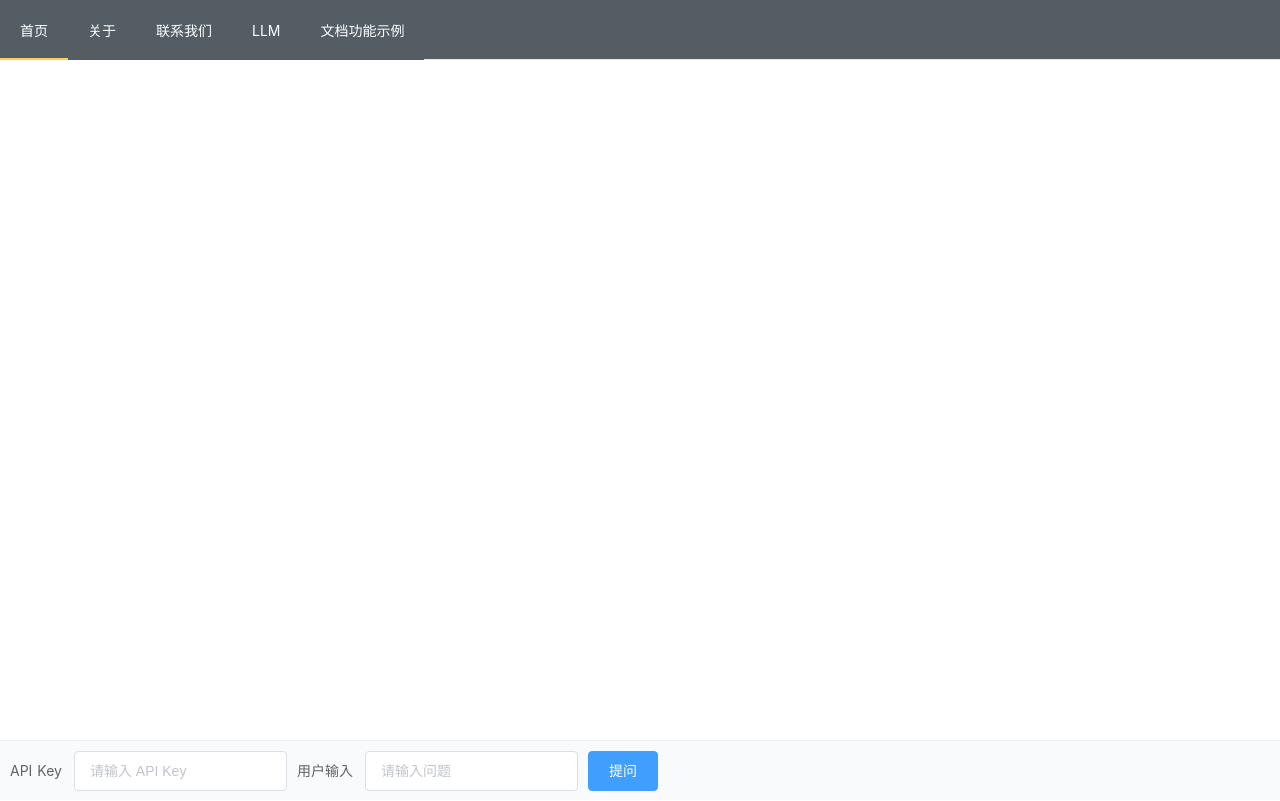
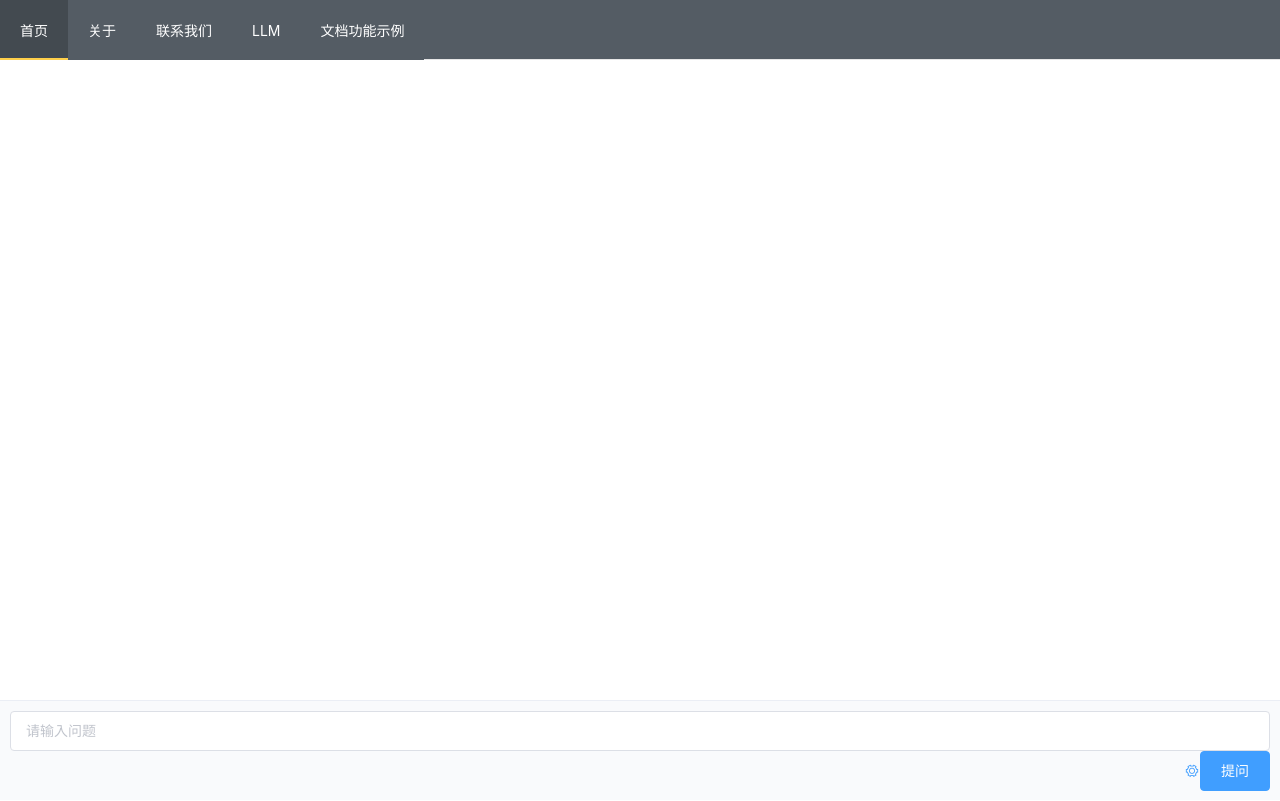
Before and after one commit to perry-ai/NexusNode16, a Nuxt app: page /LLM in a window 1280 px wide. Built offline with nearby package versions, Linux system fonts and the light colour scheme.

Commit message:
feat: support no key

```diff
--- a/pages/LLM.vue
+++ b/pages/LLM.vue
@@ -1,4 +1,3 @@
-// pages/LLM.vue
 <template>
   <el-container class="llm-container">
     <el-main>
@@ -19,7 +18,7 @@
             <div class="message-header">
               <img src="~/assets/ai.png" alt="AI Avatar" class="avatar" />
               <div class="message-name">
-                <strong>DeepSeek AI:</strong>
+                <strong>AI:</strong>
               </div>
             </div>
             <div class="message-content">
@@ -29,19 +28,26 @@
         </el-card>
       </div>
     </el-main>
-    <el-footer class="footer">
-      <el-form :model="form" inline>
-        <el-form-item label="API Key">
-          <el-input v-model="form.apikey" placeholder="请输入 API Key"></el-input>
-        </el-form-item>
-        <el-form-item label="用户输入">
-          <el-input v-model="form.userInput" placeholder="请输入问题" @keyup.enter.native="callModel"></el-input>
-        </el-form-item>
-        <el-form-item>
-          <el-button type="primary" @click="callModel">提问</el-button>
-        </el-form-item>
-      </el-form>
-    </el-footer>
+    <div class="workspace">
+      <!-- <el-form :model="form"> -->
+      <!-- <el-form-item inline> -->
+      <el-input v-model="form.userInput" placeholder="请输入问题" @keyup.enter.native="callModel"></el-input>
+      <div style="text-align: right;">
+        <el-button type="text" @click="toggleApiKeyInput">
+          <i class="el-icon-setting"></i>
+        </el-button>
+        <el-input v-show="showApiKey" v-model="form.apikey" placeholder="请输入 API Key" style="width: 200px;"></el-input>
+        <el-button type="primary" @click="callModel" :loading="loading" style="justify-content: flex-end">提问</el-button>
+        <!-- <div class="settings"> -->
+        <!-- 添加设置图标按钮 -->
+
+        <!-- 根据 showApiKey 控制 API Key 输入框的显示和隐藏 -->
+      </div>
+
+      <!-- </div> -->
+      <!-- </el-form-item> -->
+      <!-- </el-form> -->
+    </div>
   </el-container>
 </template>
 
@@ -54,17 +60,22 @@ export default {
         userInput: '',
       },
       conversations: [],
+      loading: false,
+      showApiKey: false, // 添加 showApiKey 状态
     }
   },
   methods: {
     async callModel() {
+      if (this.loading) return;
+
       if (!this.form.userInput) {
         this.$message.warning('请输入问题')
         return
       }
 
+      this.loading = true;
+
       try {
-        // 构造请求的 body
         const requestBody = {
           model: 'deepseek-chat',
           messages: [
@@ -75,16 +86,18 @@ export default {
           ],
           stream: false,
         }
-
-        // 使用 this.$axios 调用后端 API，并设置请求头
+        const headersParams = {
+          'Content-Type': 'application/json',
+          Authorization: `Bearer ${this.form.apikey}`,
+        }
+        // 如果this.form.apikey非空，则不送Authorization
+        if (!this.form.apikey) {
+          delete headersParams.Authorization
+        }
         const response = await this.$axios.post('https://api.deepseek.com/chat/completions', requestBody, {
-          headers: {
-            'Content-Type': 'application/json',
-            Authorization: `Bearer ${this.form.apikey}`, // 替换为你的访问令牌
-          },
+          headers: headersParams,
         })
 
-        // 处理后端返回的响应数据
         const responseData = response.data.choices ? response.data.choices[0].message.content : response.data
         this.conversations.push({
           question: this.form.userInput,
@@ -94,8 +107,13 @@ export default {
       } catch (error) {
         console.error(error)
         this.$message.error('出错啦！')
+      } finally {
+        this.loading = false;
       }
     },
+    toggleApiKeyInput() {
+      this.showApiKey = !this.showApiKey; // 切换 showApiKey 的值
+    }
   },
 }
 </script>
@@ -153,16 +171,12 @@ export default {
   height: 40px;
   border-radius: 50%;
   margin-right: 10px;
-  /* For user message */
   margin-left: 10px;
-  /* For AI message */
 }
 
 .message-name {
   margin-right: 10px;
-  /* For user message */
   margin-left: 10px;
-  /* For AI message */
 }
 
 .user-message .message-content {
@@ -175,11 +189,19 @@ export default {
   margin-top: 5px;
 }
 
-.footer {
-  height: 140px;
+.workspace {
+  height: 100px;
   padding: 10px;
   background-color: #f9fafc;
   border-top: 1px solid #ebeef5;
+  display: flex;
+  flex-direction: column;
+}
+
+.settings {
+  display: flex;
+  justify-content: flex-end;
+  margin-bottom: 10px;
 }
 
 .el-form-item {
```
